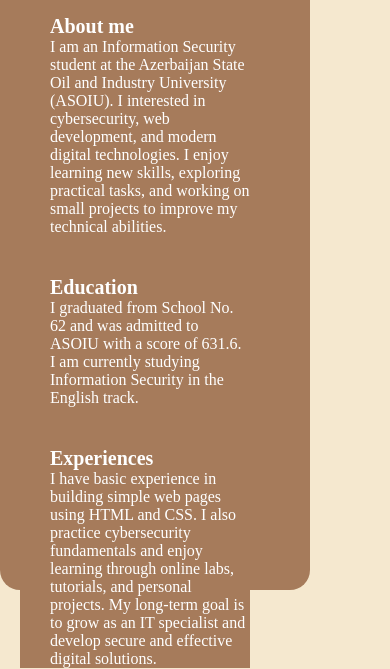
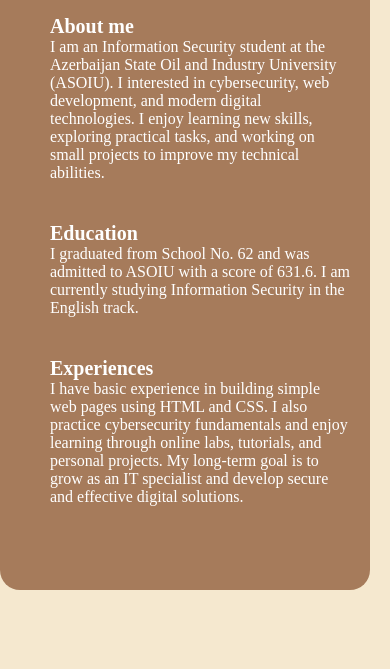
Before and after one commit to alisamedov2007/alisamedov-portfolio, a plain HTML site: page index.html in a window 390 px wide. Shown: the part 175-844 px from the top of the page. Drawn offline with Linux system fonts and the light colour scheme.

Commit message:
Update style.css

```diff
--- a/style.css
+++ b/style.css
@@ -162,10 +162,10 @@
     }
     .about, .edu, .exp {
         font-size: 20px;
-        width: 200px;
+        width: 300px;
     }
     .write {
         font-size: 16px;
-        width: 200px;
+        width: 300px;
     }
 }
```
